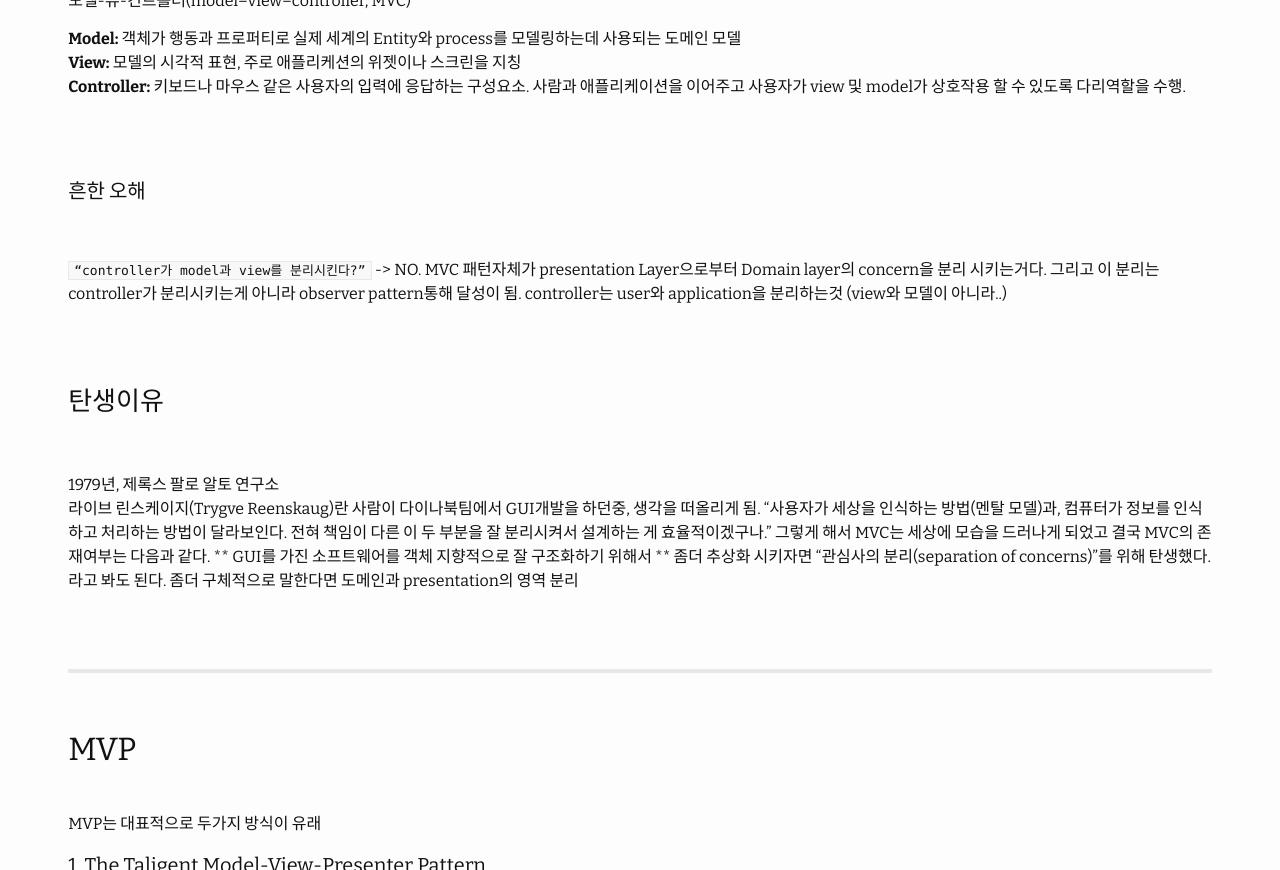
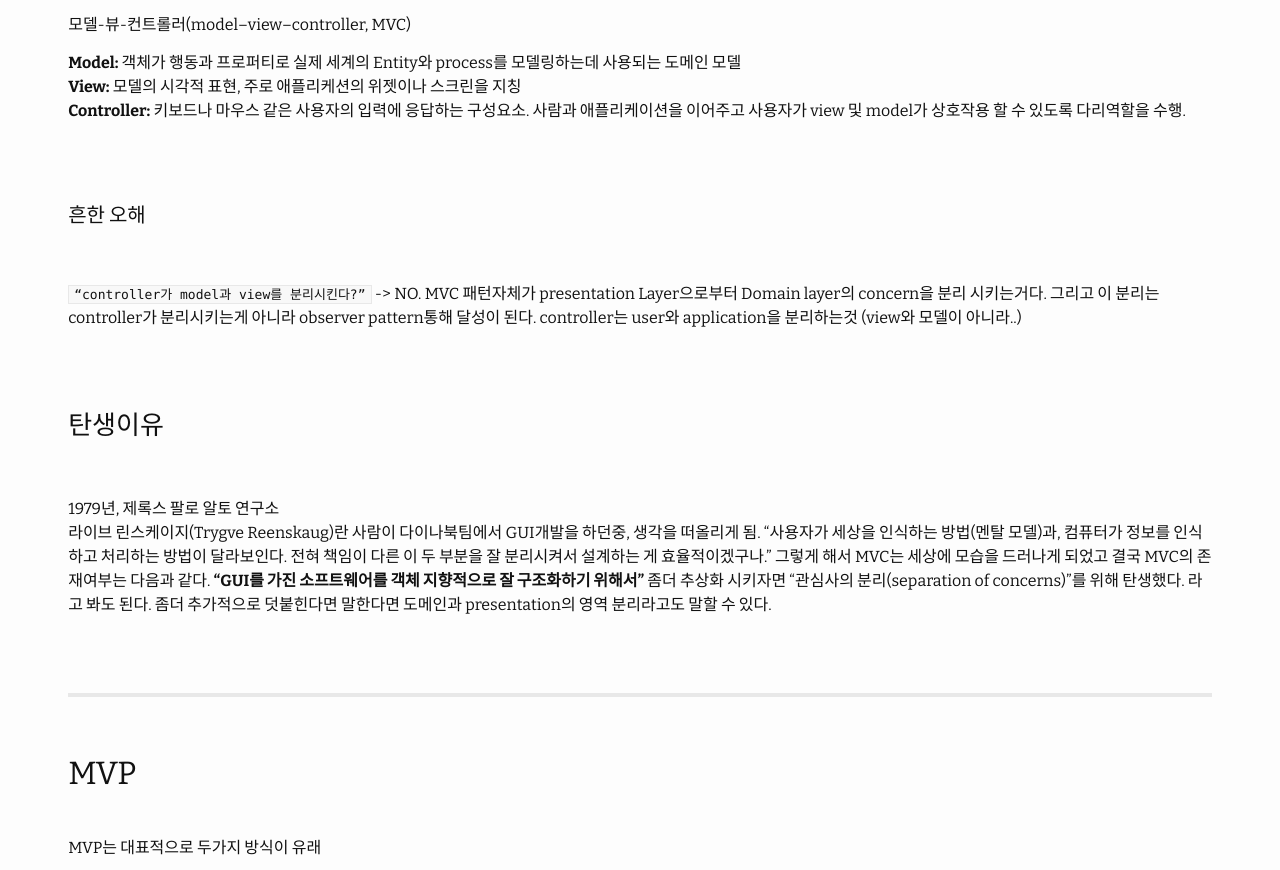
Before and after one commit to sanghun0724/sanghun0724.github.io, a Jekyll site: the page built from _posts/2023-10-21- mvc, mvp, mvi, mvvm, viper, ribs 개요 및 탄생 이유.md, in a window 1280 px wide and 900 px high, scrolled down 1386 px, cut to the strip 0-870 px from the top of the window. Built offline with Jekyll 4.4.1, drawn with Linux system fonts in a browser that asks for light colours; some of the changed text lies outside the part shown.

Commit message:
[git blog] [ upload post: 2023-10-21-mvc, mvp, mvi, mvvm, viper, ribs 개요 및 탄생 이유]

```diff
--- a/_posts/2023-10-21- mvc, mvp, mvi, mvvm, viper, ribs 개요 및 탄생 이유.md
+++ b/_posts/2023-10-21- mvc, mvp, mvi, mvvm, viper, ribs 개요 및 탄생 이유.md
@@ -45,7 +45,7 @@ layout: post
 #### 흔한 오해
 <br>
 
-`“controller가 model과 view를 분리시킨다?”` -> NO. MVC 패턴자체가 presentation Layer으로부터 Domain layer의 concern을 분리 시키는거다. 그리고 이 분리는 controller가 분리시키는게 아니라 observer pattern통해 달성이 됨. controller는 user와 application을 분리하는것 (view와 모델이 아니라..)
+`“controller가 model과 view를 분리시킨다?”` -> NO. MVC 패턴자체가 presentation Layer으로부터 Domain layer의 concern을 분리 시키는거다. 그리고 이 분리는 controller가 분리시키는게 아니라 observer pattern통해 달성이 된다. controller는 user와 application을 분리하는것 (view와 모델이 아니라..)
 
 <br>
 <br>
@@ -57,9 +57,8 @@ layout: post
 라이브 린스케이지(Trygve Reenskaug)란 사람이 다이나북팀에서 GUI개발을 하던중, 생각을 떠올리게 됨.
 “사용자가 세상을 인식하는 방법(멘탈 모델)과, 컴퓨터가 정보를 인식하고 처리하는 방법이 달라보인다.
 전혀 책임이 다른 이 두 부분을 잘 분리시켜서 설계하는 게 효율적이겠구나.”
-그렇게 해서 MVC는 세상에 모습을 드러나게 되었고 결국 MVC의 존재여부는 다음과 같다.
- ** GUI를 가진 소프트웨어를 객체 지향적으로 잘 구조화하기 위해서 ** 좀더 추상화 시키자면 “관심사의 분리(separation of concerns)”를 위해 탄생했다. 라고 봐도 된다.
-좀더 구체적으로 말한다면 도메인과 presentation의 영역 분리
+그렇게 해서 MVC는 세상에 모습을 드러나게 되었고 결국 MVC의 존재여부는 다음과 같다. **"GUI를 가진 소프트웨어를 객체 지향적으로 잘 구조화하기 위해서"** 좀더 추상화 시키자면 “관심사의 분리(separation of concerns)”를 위해 탄생했다. 라고 봐도 된다.
+좀더 추가적으로 덧붙힌다면 말한다면 도메인과 presentation의 영역 분리라고도 말할 수 있다.
 
 <br>
 <br>
@@ -125,10 +124,10 @@ Presenter의 역할을 단순화하여 하위 컨트롤러에서 뷰를 대신
 <br>
 
 1. 복잡성 때문에 model에서 view로 다이렉트로 접근하고 싶은 유혹이 생김.. <- 이 유혹에 환멸을 느끼게 됨 <br>
-2. 최신 플랫폼은 기본 위젯에서 바로 유저이벤트를 처리하는데 이부분에서 전통적인 MVC와 맞지 않다고 느낌 (controller가 이 역할을 하니깐) <br>
-3. MVC의 진화라기보단 개발 하고 있던 VisualWorks MVC내의 리팩토링 하려다가 MVP 나온 느낌 <br>
+2. 그렇다고 MVC 쓰기에는 최신 플랫폼은 기본 위젯에서 바로 유저이벤트를 처리하는데 이부분에서 전통적인 MVC와 맞지 않다고 느낌 (controller가 이 역할을 하니깐) <br>
+3. MVC의 진화라기보단 개발 하고 있던 VisualWorks MVC내의 리팩토링 과정에서 진행하다보니 MVP 라는 패턴이 나온 느낌 <br>
 
-> swift에서 MVP라하면 Presenter layer를 추가하여 viewModel을 만들어 view로 내려주는 용도로 사용하는것으로 파악
+> swift에서 MVP라하면 Presenter layer를 추가하여 viewModel을 만들어 view로 내려주는 용도로 사용하는것이 흔하다.
 
 <br>
 <br>
@@ -261,10 +260,10 @@ Clean Architecturer를 기반으로한 설계 -> 논리적 구조를 별개의 l
 Riblet이라는 단위로 어플리케이션의 RIB Tree를 만들어 설계
 <br>
 
-** View(Controller): ** 최대한 “dump”하게 디자인 됨. 일반적으로 유닛테스트가 필요한 코드가 여기 포함되지 않음 <br>
-** Interactor: ** 비지니스 로직을 담당, interactor lifecycle Rx Subscription이 일어나야함. <br>
-** Presenter: ** business Model 를 view Model로 바꿔줌.(그 반대도). 생략가능 -> 생략시 이 책임은 interactor or view <br>
-** Component: RIB dependencies를 관리함. 주로 dependencies들에 대한 엑세스제어, 제공 등을 담당,  RIB을 만들때 builder와 함께 사용된다.
+**View(Controller):** 최대한 “dump”하게 디자인 됨. 일반적으로 유닛테스트가 필요한 코드가 여기 포함되지 않음 <br>
+**Interactor:** 비지니스 로직을 담당, interactor lifecycle Rx Subscription이 일어나야함. <br>
+**Presenter:** business Model 를 view Model로 바꿔줌.(그 반대도). 생략가능 -> 생략시 이 책임은 interactor or view <br>
+**Component:** RIB dependencies를 관리함. 주로 dependencies들에 대한 엑세스제어, 제공 등을 담당,  RIB을 만들때 builder와 함께 사용된다.
 
 <br>
 <br>
```
Also changed, not shown: other parts of _posts/2023-10-21- mvc, mvp, mvi, mvvm, viper, ribs 개요 및 탄생 이유.md (+4 -4 lines).
